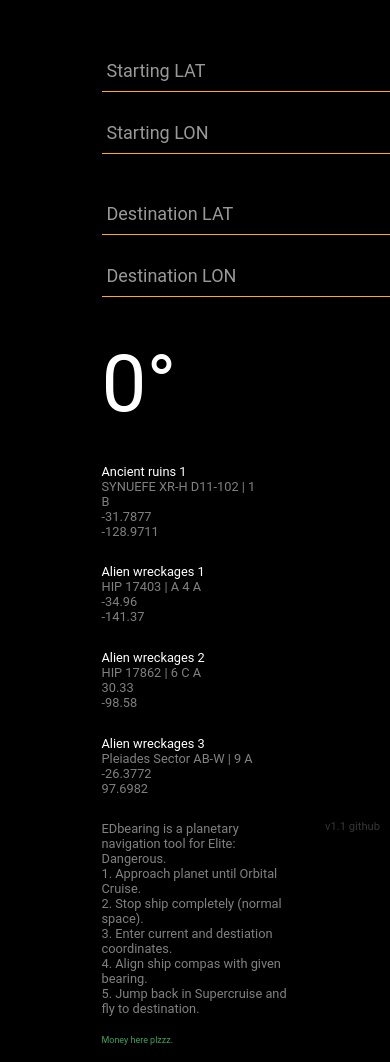
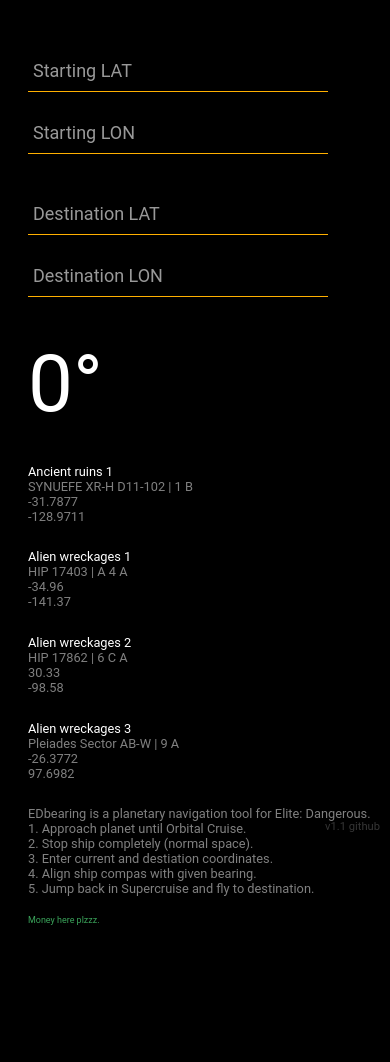
Before and after one commit to hotdoy/EDbearing, a plain HTML site: page index.html in a window 390 px wide. After the commit the page ends 947 px from the top, so only its background shows below. Drawn offline with nearby package versions, Linux system fonts and the light colour scheme.

Commit message:
align left instead of center + mobile query

```diff
--- a/index.html
+++ b/index.html
@@ -24,7 +24,7 @@
 	</head>
 
 	<body>
-		<div class="page-content">
+		<div class="page-content center">
 			<div class="margin-large flex center">
 				<form id="form">
 					<div class="flex">
--- a/styles.css
+++ b/styles.css
@@ -4,6 +4,11 @@ body {
   background-color: #000;
   color: #FFF;
   font-family:'Roboto';
+}
+
+::selection {
+  background: #baffaa;
+  color: #fff;
 }
 
 footer {
@@ -17,16 +22,15 @@ footer a {
 }
 
 .page-content {
-  width: 50%;
-  margin-right: auto;
-  margin-left: auto;
+  width: 750px;
+  margin-left: 20px;
 }
 
-::selection {
-  background: #baffaa;
-  color: #fff;
+@media (max-width: 750px) {
+  .page-content {
+    max-width: 95%;
+  }
 }
-
 
 /*FLEX--------------------------------------------------------*/
 .flex {
@@ -90,6 +94,7 @@ a{
 .card {
   padding-right: 1em;
   margin-right: 1em;
+  width: 200px;
 }
 
 
```
